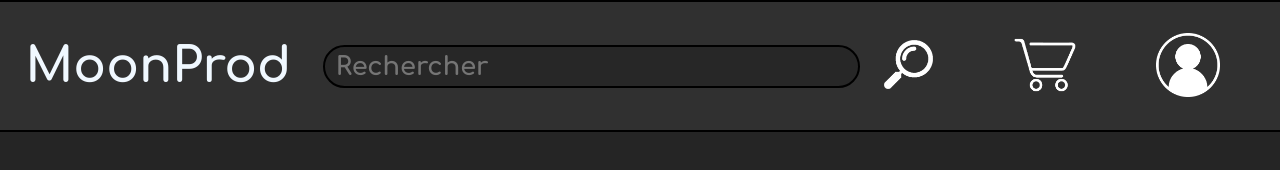
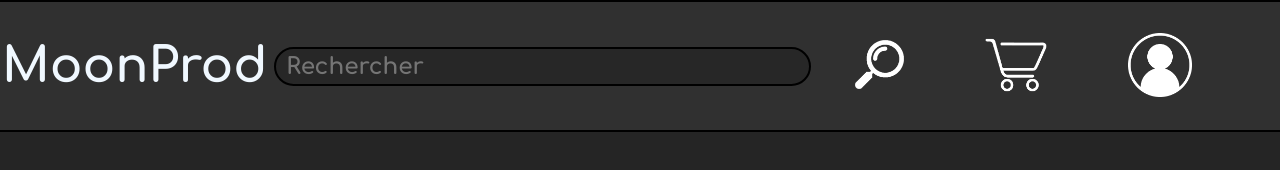
Before and after one commit to prodysium/projet_web_v1, a plain HTML site: page projet_web/Accueil.html in a window 1280 px wide. Drawn offline with Linux system fonts and the light colour scheme.

Commit message:
Add files via upload

```diff
--- a/projet_web/style_base.css
+++ b/projet_web/style_base.css
@@ -30,14 +30,16 @@ header {
 
 #titre {
     font-size: 3.8vw;
-    margin-left: 2vw;
-    margin-right: 0.5vw;
+    margin-left: 0.15vw;
+    margin-right: 0.1vw;
+    color: aliceblue;
+    font-family: comfortaa, cursive;
 }
 
 
 #recherche {
-    font-size: 2vw;
-    margin-left: 5%;
+    font-size: 1.8vw;
+    margin-left: 1%;
     margin-right: 50%;
     padding: 1% 2% 1% 2%;
     border: 0.2vw solid black;
```
